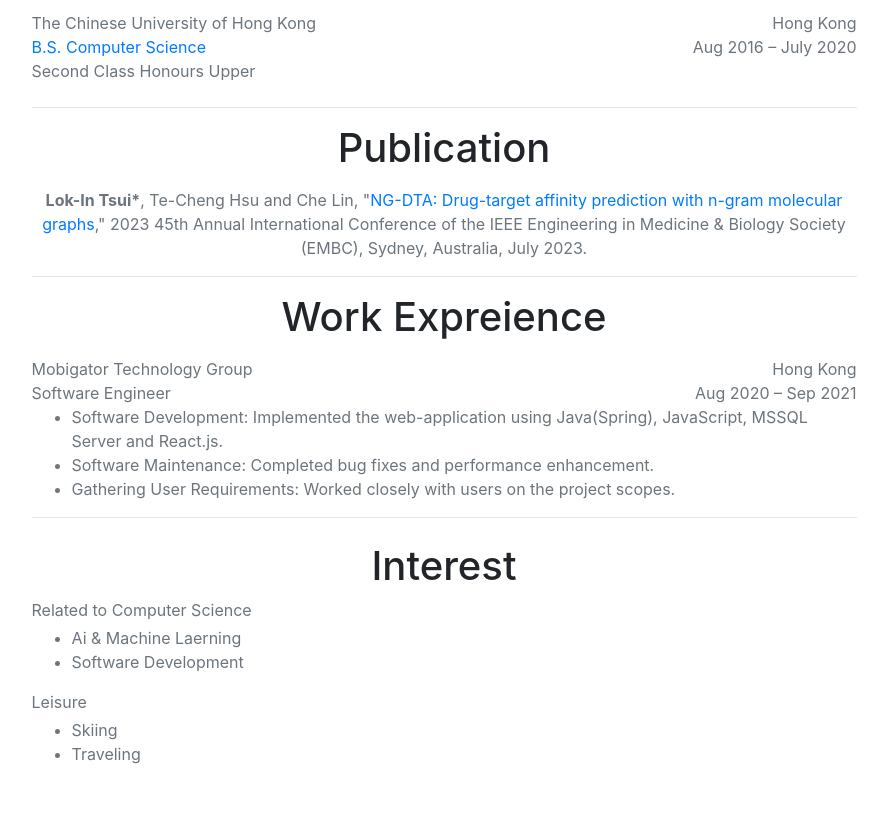
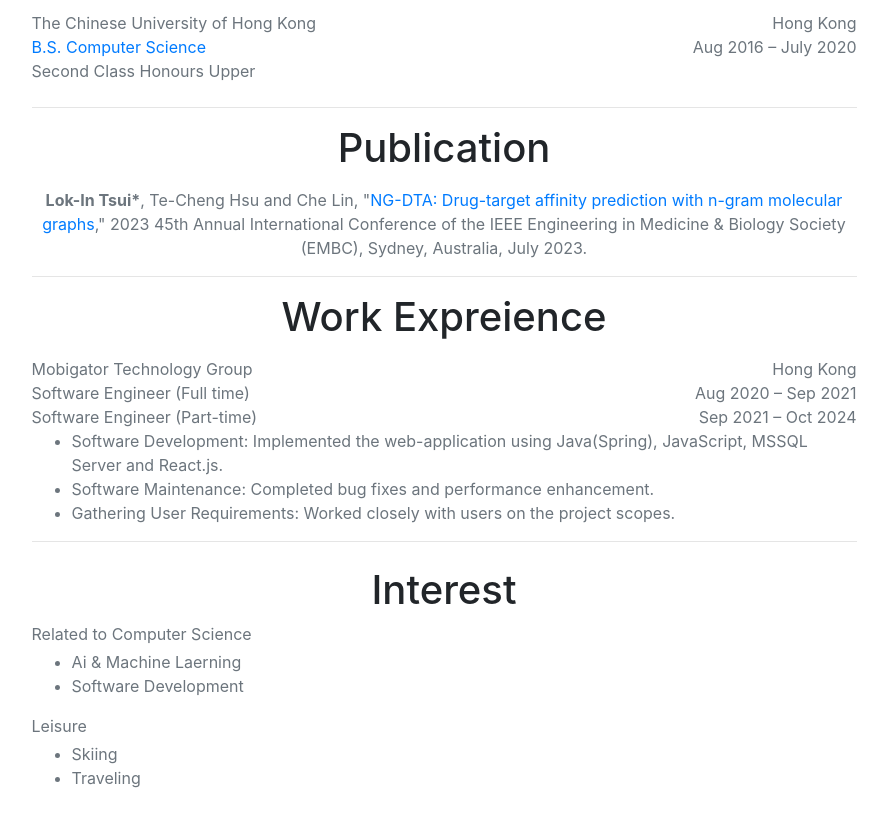
Before and after one commit to lokin971115/Profile_Page, a plain HTML site: page index.html in a window 1280 px wide. Shown: the part 631-1453 px from the top of the page, without its empty margins (196-1084 px from the left). Before the commit the page ends 1429 px from the top, so only its background shows below. Drawn offline with Linux system fonts and the light colour scheme.

Commit message:
Update index.html

```diff
--- a/index.html
+++ b/index.html
@@ -57,7 +57,9 @@
             <p class="text-muted py-2">
                 <span class="float-left">Mobigator Technology Group</span><span class="float-right">Hong Kong</span>
                 <br>
-                <span class="float-left">Software Engineer</span><span class="float-right">Aug 2020 – Sep 2021</span>
+                <span class="float-left">Software Engineer (Full time)</span><span class="float-right">Aug 2020 – Sep 2021</span>
+                <br>
+                <span class="float-left">Software Engineer (Part-time)</span><span class="float-right">Sep 2021 – Oct 2024</span>
             </p>
             <ul class="text-muted text-left">
                 <li>Software Development: Implemented the web-application using Java(Spring), JavaScript, MSSQL Server and React.js.</li>
```
